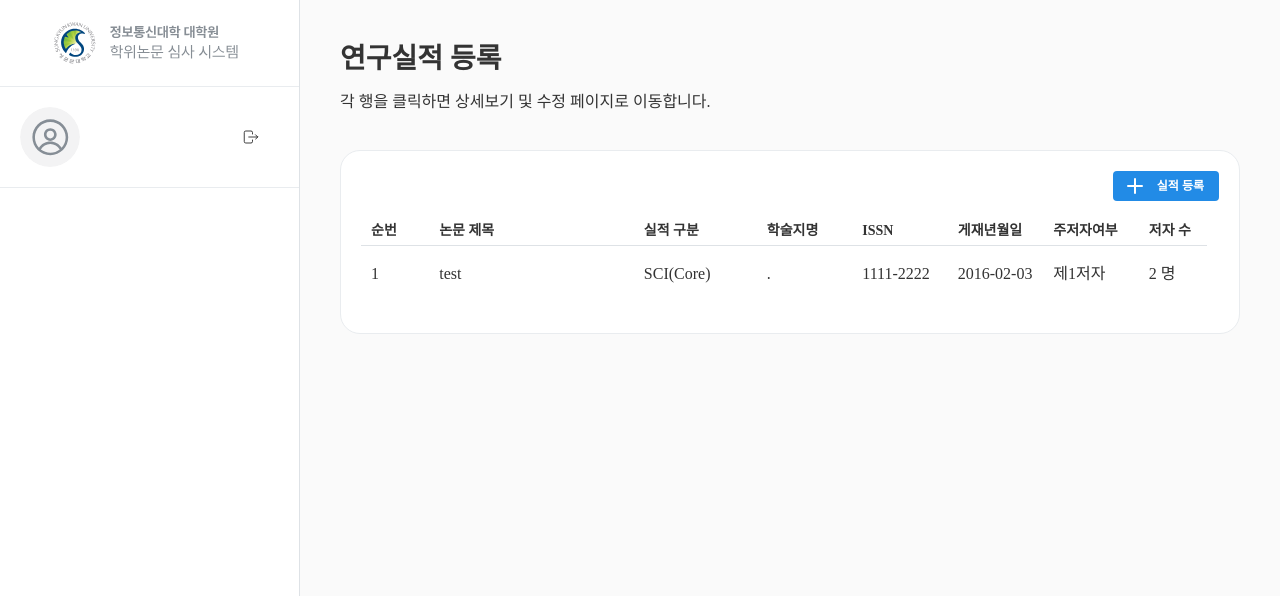
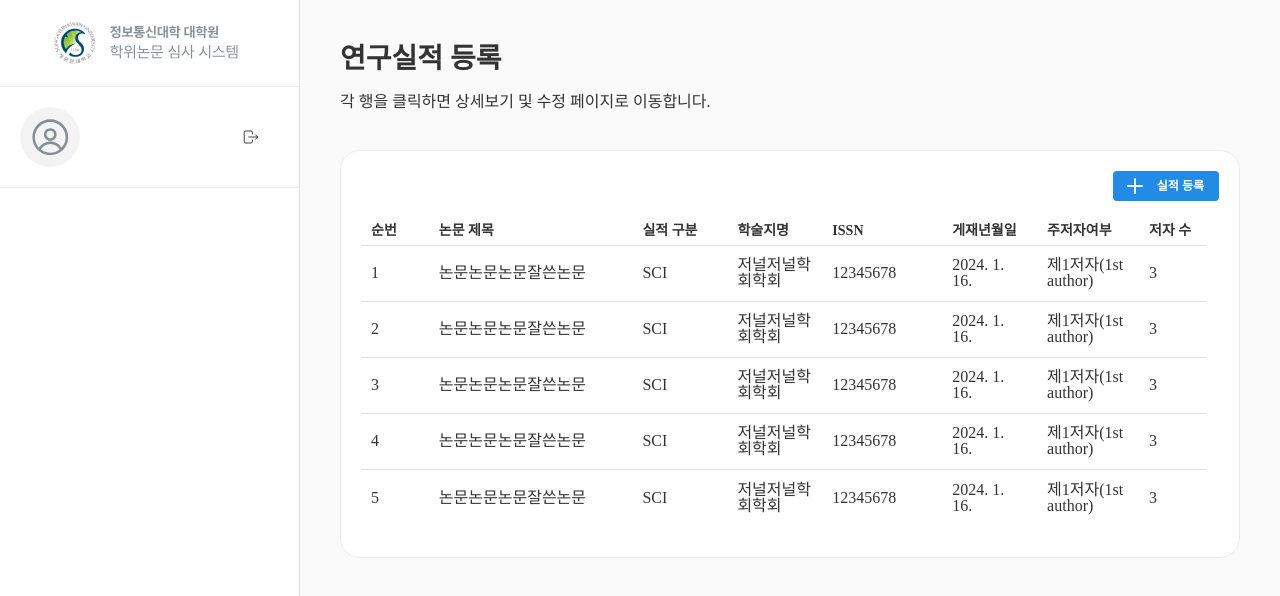
Before and after one commit to SystemConsultantGroup/ICC-grad-dissertion-manage-frontend, a Next.js app: page /student/achievement in a window 1280 px wide. Shown: the top 596 px of the page. Built offline with nearby package versions, Linux system fonts and the light colour scheme; no server answers; a web font is replaced by a local one.

Commit message:
feat(pages): 목업데이터 추가

```diff
--- a/src/api/_types/achievement.ts
+++ b/src/api/_types/achievement.ts
@@ -1,3 +1,5 @@
+import { PagedApiResponse, PagedQueryRequest } from "./common";
+
 export type AchievementType =
   | "SCI"
   | "SCOPUS"
@@ -62,3 +64,6 @@ export interface Achievement {
   publicationDate: string;
   paperTitle: string;
 }
+
+export interface PagedAchievementResponse extends PagedApiResponse<Achievement> {}
+export type PagedAchievementRequestQuery = PagedQueryRequest & Partial<Achievement>;
--- a/src/components/pages/lists/StudentAchievementListSection/StudentAchievementListSection.tsx
+++ b/src/components/pages/lists/StudentAchievementListSection/StudentAchievementListSection.tsx
@@ -7,11 +7,29 @@ import { Table } from "@/components/common/Table";
 import { IconPlus } from "@tabler/icons-react";
 import Link from "next/link";
 import { useRouter } from "next/navigation";
+import { MOCKUP_ACHIEVEMENT_LIST } from "@/mockups/achievement";
+import { useState } from "react";
+import { PAGE_SIZES } from "@/constants/pageSize";
+import {
+  ACHIEVEMENT_AUTHOR_TYPE_LOOKUP_TABLE,
+  ACHIEVEMENT_TYPE_LOOKUP_TABLE,
+} from "@/api/_types/achievement";
 import { STUDENT_ACHIEVEMENT_TABLE_HEADERS } from "../_constants/table";
 
 function StudentAchievementListSection() {
   const { push } = useRouter();
+  const [pageSize, setPageSize] = useState<string | null>(String(PAGE_SIZES[0]));
+  const [pageNumber, setPageNumber] = useState(1);
+  const pageSizeNumber = Number(pageSize);
 
+  const data = MOCKUP_ACHIEVEMENT_LIST;
+  const pageData = {
+    pageNumber: data.pageNumber,
+    pageSize: data.pageSize,
+    totalCount: data.totalCount,
+    totalPages: data.totalPages,
+  };
+  const achievements = data.content;
   return (
     <Stack>
       <Group justify="right">
@@ -20,20 +38,25 @@ function StudentAchievementListSection() {
         </Button>
       </Group>
       <Table headers={STUDENT_ACHIEVEMENT_TABLE_HEADERS}>
-        <Table.Row
-          onClick={() => {
-            push(`achievement/1`);
-          }}
-        >
-          <Table.Data>1</Table.Data>
-          <Table.Data>test</Table.Data>
-          <Table.Data>SCI(Core)</Table.Data>
-          <Table.Data>.</Table.Data>
-          <Table.Data>1111-2222</Table.Data>
-          <Table.Data>2016-02-03</Table.Data>
-          <Table.Data>제1저자</Table.Data>
-          <Table.Data>2 명</Table.Data>
-        </Table.Row>
+        {achievements?.map((achievement, index) => (
+          <Table.Row
+            key={achievement.id}
+            onClick={() => {
+              push(`professors/${achievement.id}`);
+            }}
+          >
+            <Table.Data>{index + 1 + (pageNumber - 1) * pageSizeNumber}</Table.Data>
+            <Table.Data>{achievement.paperTitle}</Table.Data>
+            <Table.Data>{ACHIEVEMENT_TYPE_LOOKUP_TABLE[achievement.performance]}</Table.Data>
+            <Table.Data>{achievement.journalName}</Table.Data>
+            <Table.Data>{achievement.ISSN}</Table.Data>
+            <Table.Data>
+              {new Date(achievement.publicationDate).toLocaleDateString("ko-KR")}
+            </Table.Data>
+            <Table.Data>{ACHIEVEMENT_AUTHOR_TYPE_LOOKUP_TABLE[achievement.authorType]}</Table.Data>
+            <Table.Data>{achievement.authorNumbers}</Table.Data>
+          </Table.Row>
+        ))}
       </Table>
     </Stack>
   );
--- a/src/mockups/achievement.ts
+++ b/src/mockups/achievement.ts
@@ -1,4 +1,4 @@
-import { Achievement } from "@/api/_types/achievement";
+import { Achievement, PagedAchievementResponse } from "@/api/_types/achievement";
 
 export const MOCKUP_ACHIEVEMENT: Achievement = {
   id: 1,
@@ -12,3 +12,73 @@ export const MOCKUP_ACHIEVEMENT: Achievement = {
   name: "홍길동",
   department: "department",
 };
+
+export const MOCKUP_ACHIEVEMENT_LIST: PagedAchievementResponse = {
+  pageNumber: 1,
+  pageSize: 10,
+  totalCount: 5,
+  totalPages: 1,
+  message: "success",
+  content: [
+    {
+      id: 1,
+      performance: "SCI",
+      journalName: "저널저널학회학회",
+      paperTitle: "논문논문논문잘쓴논문",
+      ISSN: "12345678",
+      publicationDate: "2024-01-16T10:34:28.422Z",
+      authorType: "FIRST_AUTHOR",
+      authorNumbers: 3,
+      name: "홍길동",
+      department: "department",
+    },
+    {
+      id: 2,
+      performance: "SCI",
+      journalName: "저널저널학회학회",
+      paperTitle: "논문논문논문잘쓴논문",
+      ISSN: "12345678",
+      publicationDate: "2024-01-16T10:34:28.422Z",
+      authorType: "FIRST_AUTHOR",
+      authorNumbers: 3,
+      name: "홍길동",
+      department: "department",
+    },
+    {
+      id: 3,
+      performance: "SCI",
+      journalName: "저널저널학회학회",
+      paperTitle: "논문논문논문잘쓴논문",
+      ISSN: "12345678",
+      publicationDate: "2024-01-16T10:34:28.422Z",
+      authorType: "FIRST_AUTHOR",
+      authorNumbers: 3,
+      name: "홍길동",
+      department: "department",
+    },
+    {
+      id: 4,
+      performance: "SCI",
+      journalName: "저널저널학회학회",
+      paperTitle: "논문논문논문잘쓴논문",
+      ISSN: "12345678",
+      publicationDate: "2024-01-16T10:34:28.422Z",
+      authorType: "FIRST_AUTHOR",
+      authorNumbers: 3,
+      name: "홍길동",
+      department: "department",
+    },
+    {
+      id: 5,
+      performance: "SCI",
+      journalName: "저널저널학회학회",
+      paperTitle: "논문논문논문잘쓴논문",
+      ISSN: "12345678",
+      publicationDate: "2024-01-16T10:34:28.422Z",
+      authorType: "FIRST_AUTHOR",
+      authorNumbers: 3,
+      name: "홍길동",
+      department: "department",
+    },
+  ],
+};
```
Also changed, not shown: src/components/pages/lists/admin/AchievementListSection/AchievementListSection.tsx (+150 -22 lines).
